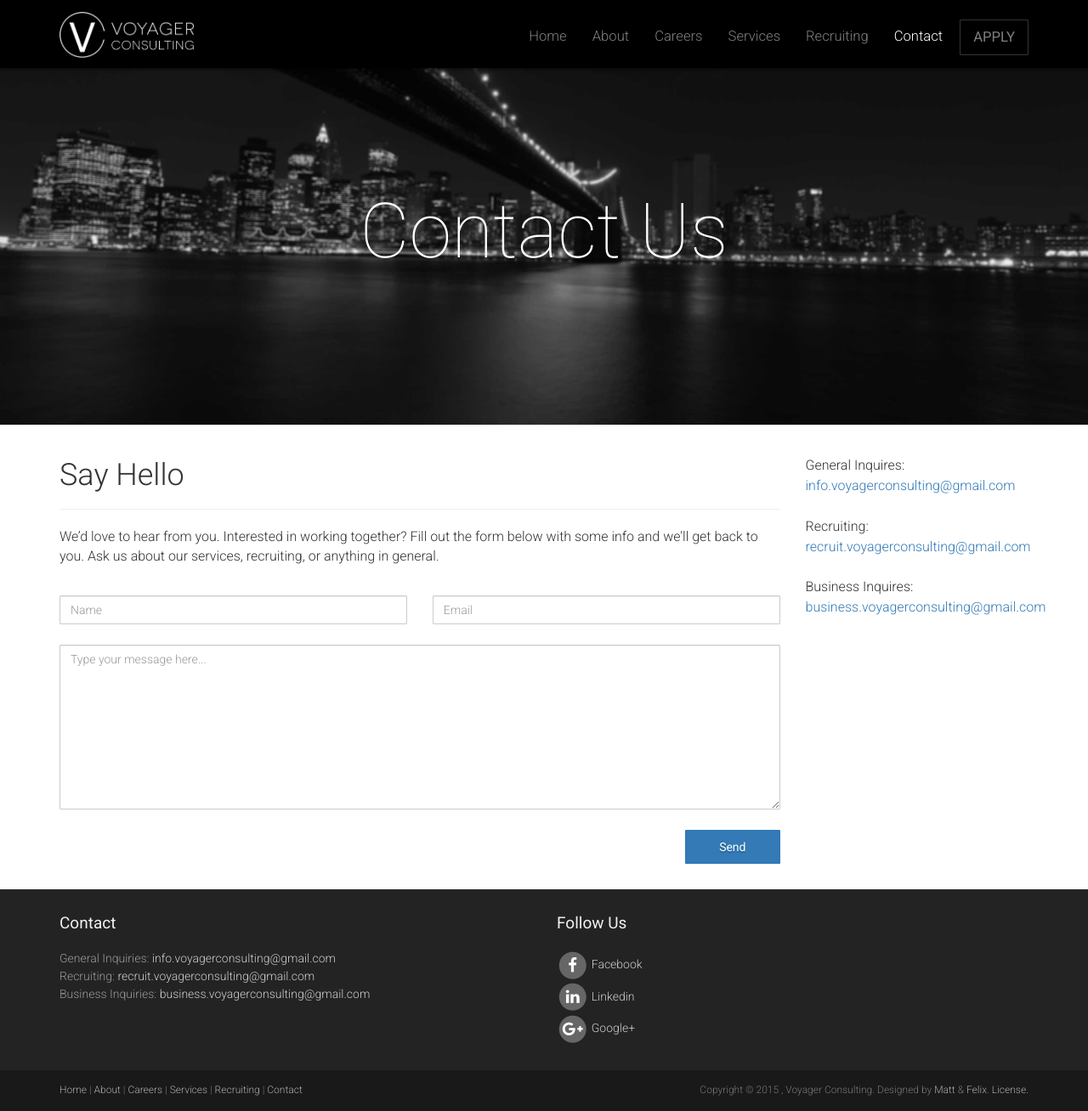
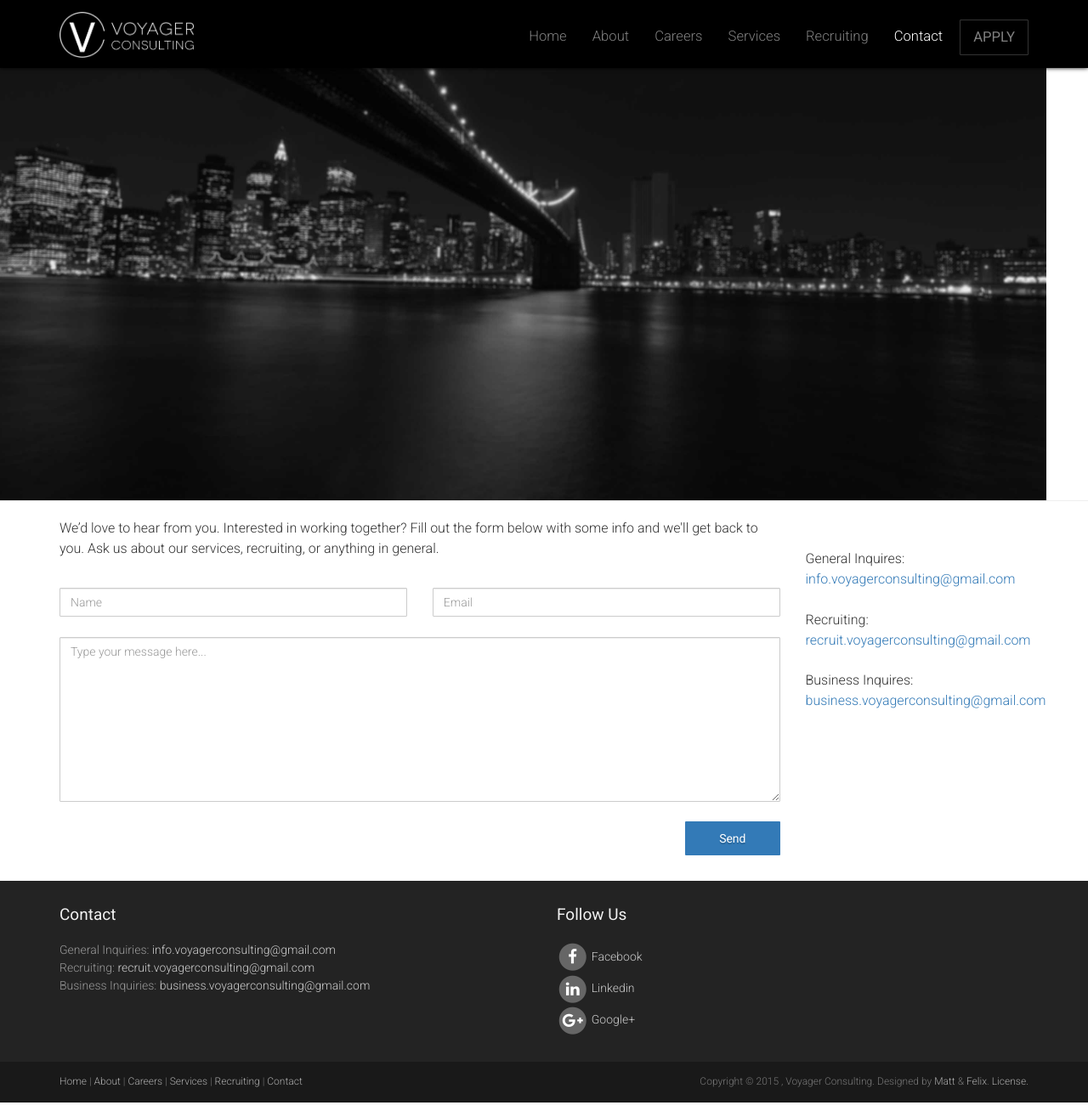
Before and after one commit to mttwng/vc, a PHP site: page /contact.php in a window 1280 px wide. Shown: the whole page at 85% size. Run offline with PHP 8.4, Linux system fonts and the light colour scheme; some libraries are stand-ins or nearby versions.

Commit message:
parallax all

```diff
--- a/assets/css/main.css
+++ b/assets/css/main.css
@@ -671,6 +671,14 @@ td.header:hover {
 .down-arrow:hover {
 	opacity: 1;
 }
+
+.page-header {
+	width: 100%;
+	position: relative;
+	background: transparent;
+	min-height: 550px;
+	background-size: cover;
+}
 /*#trigger1 {
 	margin-bottom: 200px;
 }
--- a/contact.php
+++ b/contact.php
@@ -1,21 +1,17 @@
 <?php include 'header.php';?>
 
-	<section class="head head-img" id="contact" data-speed="2" data-type="background">
-	    <div class="container">
-				<div class="row">
-					<h1 class="lead">Contact Us</h1>
-				</div>
-			</div>
-	</section>
+
+        <div class="page-header" data-parallax="scroll" data-image-src="assets/images/contact.jpg">
+        </div>
 
 	<div class="container">
 		<div class="row">
 
 			<!-- Article main content -->
 			<article class="col-sm-9 maincontent">
-				<header class="page-header">
+<!-- 				<header class="page-header">
 					<h1 class="page-title">Say Hello</h1>
-				</header>
+				</header> -->
 				<p>
 					We’d love to hear from you. Interested in working together? Fill out the form below with some info and we'll get back to you. Ask us about our services, recruiting, or anything in general.
 				</p>
```
Also changed, not shown: about.php (+7 -7 lines), careers.php (+4 -9 lines), recruiting.php (+4 -9 lines), services.php (+4 -10 lines), assets/images/apply1.jpg (added), 3 other files.
